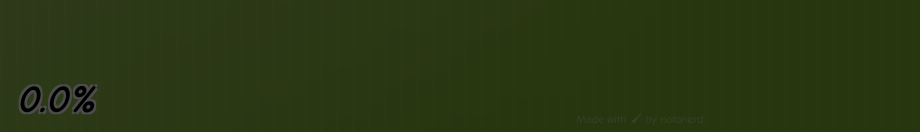
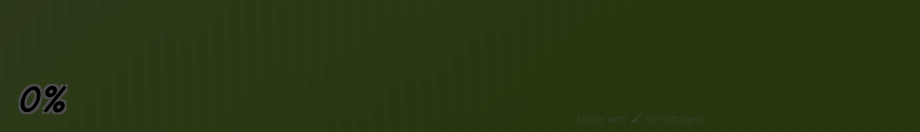
Before and after one commit to notanerd314/ask8ball, a Next.js app: page /watch-paint-dry in a window 1280 px wide. Shown: the part 665-797 px from the top of the page, without its empty margins (0-920 px from the left). Built offline with nearby package versions, Linux system fonts and the light colour scheme; no server answers.

Commit message:
Fix potential memory leaks and improve useEffect progress

```diff
--- a/src/components/watch-paint-dry/PaintDryContext.client.tsx
+++ b/src/components/watch-paint-dry/PaintDryContext.client.tsx
@@ -47,6 +47,7 @@ const PaintDryContext = createContext<{
    * Randomizes the total number of seconds the paint should take to dry.
    */
   randomizeTotalSeconds: () => void;
+  roundedProgress: number
 }>({
   gameState: "notstarted",
   setGameState: () => { },
@@ -56,6 +57,7 @@ const PaintDryContext = createContext<{
   setTotalSeconds: () => { },
   timeElapsed: 0,
   randomizeTotalSeconds: () => { },
+  roundedProgress: 0
 });
 
 /**
@@ -80,6 +82,7 @@ export const PaintDryProvider = ({ children }: { children: React.ReactNode }) =>
   }
 
   const timeElapsed = Math.floor((dryProgress / 100) * totalSeconds);
+  const roundedProgress = Math.round(dryProgress * 10) / 10;
 
   /**
    * Clears the progress interval.
@@ -99,9 +102,10 @@ export const PaintDryProvider = ({ children }: { children: React.ReactNode }) =>
 
     if (gameState !== "inprogress" || totalSeconds <= 0) return;
 
-    const start = performance.now();
+    const startRef = performance.now();
+
     intervalRef.current = window.setInterval(() => {
-      const elapsed = performance.now() - start;
+      const elapsed = performance.now() - startRef;
       const pct = Math.min(100, (elapsed / (totalSeconds * 1000)) * 100);
       setDryProgress(pct);
       playClockTick();
@@ -114,6 +118,7 @@ export const PaintDryProvider = ({ children }: { children: React.ReactNode }) =>
 
     return clearProgressInterval;
   }, [gameState, totalSeconds]);
+
 
   /**
    * Handles the game state change effect: plays sound effects.
@@ -148,15 +153,15 @@ export const PaintDryProvider = ({ children }: { children: React.ReactNode }) =>
 
   useEffect(() => {
     if (gameState === "failed") {
-      document.title = `You failed! - ${dryProgress.toFixed(1)}%`
+      document.title = `You failed! - ${roundedProgress}%`
     } else if (gameState === "completed") {
       document.title = "You won!"
     } else if (gameState === "inprogress") {
-      document.title = `Watch Paint Dry - ${dryProgress.toFixed(1)}%`
+      document.title = `Watch Paint Dry - ${roundedProgress}%`
     } else {
       document.title = "Watch Paint Dry"
     }
-  }, [gameState, dryProgress.toFixed(1)]);
+  }, [gameState, roundedProgress]);
 
   return (
     <PaintDryContext.Provider
@@ -169,6 +174,7 @@ export const PaintDryProvider = ({ children }: { children: React.ReactNode }) =>
         setTotalSeconds,
         timeElapsed,
         randomizeTotalSeconds,
+        roundedProgress
       }}
     >
       {children}
--- a/src/components/watch-paint-dry/ProgressIndicator.client.tsx
+++ b/src/components/watch-paint-dry/ProgressIndicator.client.tsx
@@ -3,7 +3,7 @@
 import { usePaintDry } from "./PaintDryContext.client";
 
 export default function ProgressIndicator() {
-  const { dryProgress } = usePaintDry();
+  const { roundedProgress } = usePaintDry();
 
   return (
     <p
@@ -17,7 +17,7 @@ export default function ProgressIndicator() {
         `,
       }}
     >
-      {dryProgress.toFixed(1)}%
+      {roundedProgress}%
     </p>
   );
 }
```
